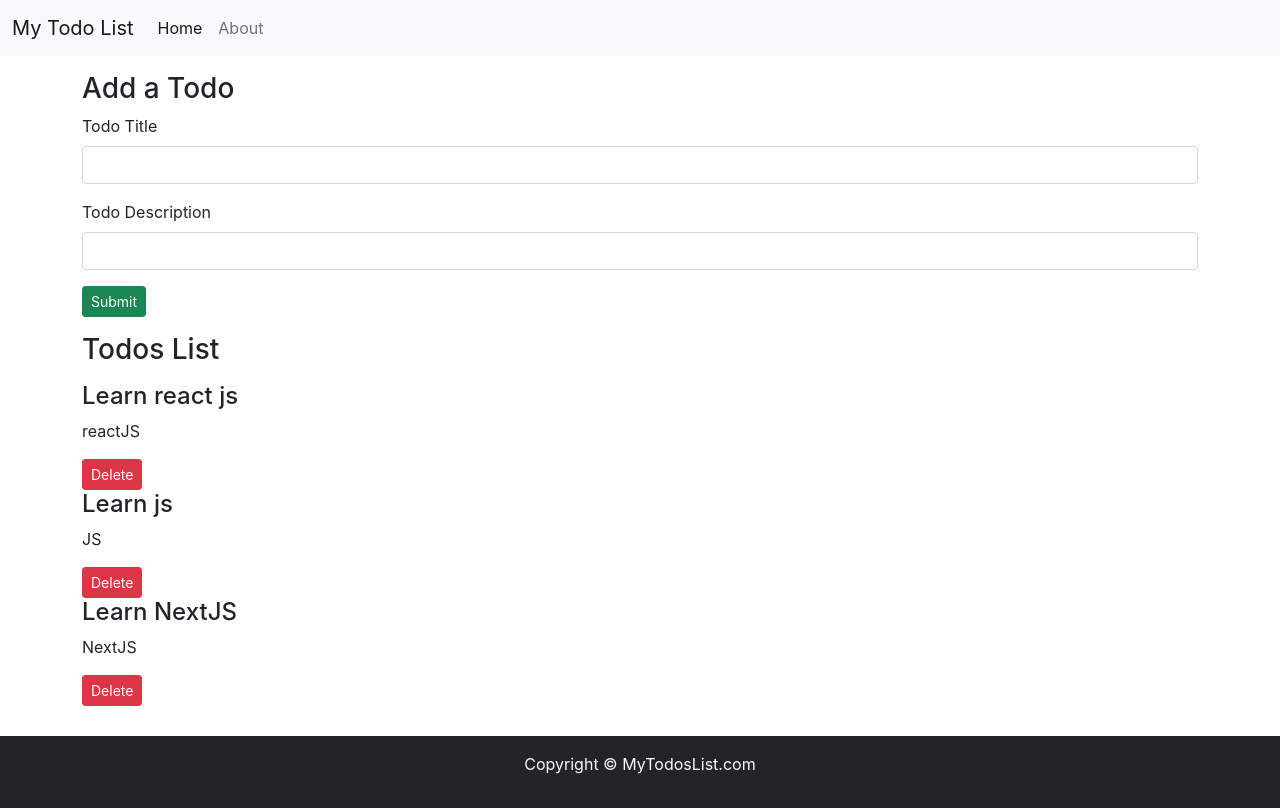
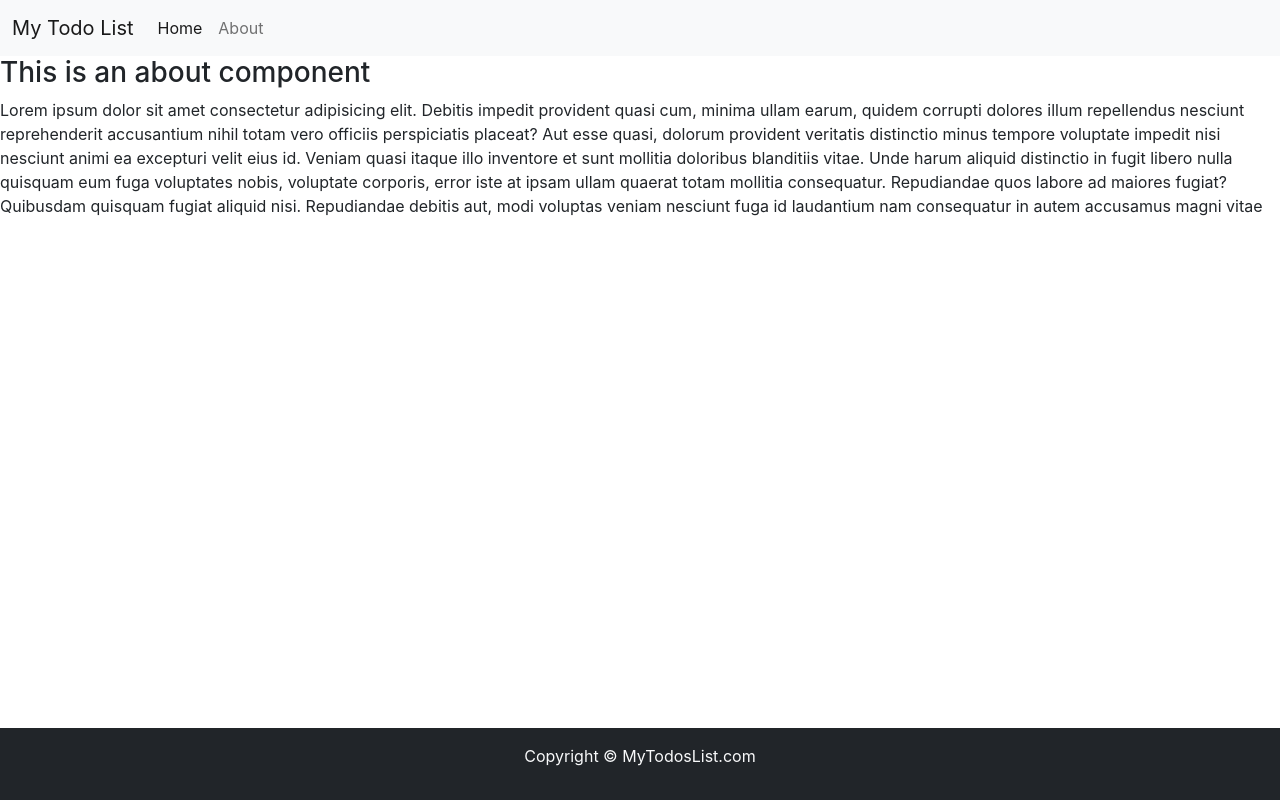
Before and after one commit to ImAvinashSharma/ToDo, a React (Create React App) app: page /about in a window 1280 px wide. Built offline with nearby package versions, Linux system fonts and the light colour scheme.

Commit message:
react router added to the pages

```diff
--- a/package.json
+++ b/package.json
@@ -8,6 +8,7 @@
     "@testing-library/user-event": "^12.1.10",
     "react": "^17.0.2",
     "react-dom": "^17.0.2",
+    "react-router-dom": "^5.2.0",
     "react-scripts": "4.0.3",
     "web-vitals": "^1.0.1"
   },
--- a/src/App.js
+++ b/src/App.js
@@ -3,45 +3,69 @@ import Header from "./MyComponents/Header";
 import { Todos } from "./MyComponents/Todos";
 import { Footer } from "./MyComponents/Footer";
 import { AddTodo } from "./MyComponents/AddTodo";
-import React, { useState } from "react";
+import { About } from "./MyComponents/About";
+import React, { useState, useEffect } from "react";
+import { BrowserRouter as Router, Switch, Route } from "react-router-dom";
 
 function App() {
+  let initTodos;
+  if (localStorage.getItem("todos") === null) {
+    initTodos = [];
+  } else {
+    initTodos = JSON.parse(localStorage.getItem("todos"));
+  }
   const onDelete = todo => {
-    console.log("delete");
     setTodos(
       todos.filter(e => {
         return e !== todo;
       })
     );
+    localStorage.setItem("todos", JSON.stringify(todos));
   };
 
   const addTodo = (title, desc) => {
-    console.log("Im addind to do", title, desc);
+    let sno;
+    if (todos.length == 0) {
+      sno = 1;
+    } else {
+      sno = todos[todos.length - 1].sno + 1;
+    }
+    const myTodo = {
+      sno: sno,
+      title: title,
+      desc: desc
+    };
+    setTodos([...todos, myTodo]);
   };
 
-  const [todos, setTodos] = useState([
-    {
-      sno: 1,
-      title: "Learn react js",
-      desc: "reactJS"
-    },
-    {
-      sno: 2,
-      title: "Learn js",
-      desc: "JS"
-    },
-    {
-      sno: 3,
-      title: "Learn NextJS",
-      desc: "NextJS"
-    }
-  ]);
+  const [todos, setTodos] = useState(initTodos);
+  useEffect(() => {
+    localStorage.setItem("todos", JSON.stringify(todos));
+  }, [todos]);
+
   return (
     <>
-      <Header title="My Todo List" searchBar={false} />
-      <AddTodo addTodo={addTodo} />
-      <Todos todo={todos} onDelete={onDelete} />
-      <Footer />
+      <Router>
+        <Header title="My Todo List" searchBar={false} />
+        <Switch>
+          <Route
+            exact
+            path="/"
+            render={() => {
+              return (
+                <>
+                  <AddTodo addTodo={addTodo} />
+                  <Todos todo={todos} onDelete={onDelete} />
+                </>
+              );
+            }}
+          ></Route>
+          <Route exact path="/about">
+            <About />
+          </Route>
+        </Switch>
+        <Footer />
+      </Router>
     </>
   );
 }
--- /dev/null
+++ b/src/MyComponents/About.js
@@ -0,0 +1,23 @@
+import React from "react";
+
+export const About = () => {
+  return (
+    <div>
+      <h3>This is an about component</h3>
+      <p>
+        Lorem ipsum dolor sit amet consectetur adipisicing elit. Debitis impedit
+        provident quasi cum, minima ullam earum, quidem corrupti dolores illum
+        repellendus nesciunt reprehenderit accusantium nihil totam vero officiis
+        perspiciatis placeat? Aut esse quasi, dolorum provident veritatis
+        distinctio minus tempore voluptate impedit nisi nesciunt animi ea
+        excepturi velit eius id. Veniam quasi itaque illo inventore et sunt
+        mollitia doloribus blanditiis vitae. Unde harum aliquid distinctio in
+        fugit libero nulla quisquam eum fuga voluptates nobis, voluptate
+        corporis, error iste at ipsam ullam quaerat totam mollitia consequatur.
+        Repudiandae quos labore ad maiores fugiat? Quibusdam quisquam fugiat
+        aliquid nisi. Repudiandae debitis aut, modi voluptas veniam nesciunt
+        fuga id laudantium nam consequatur in autem accusamus magni vitae
+      </p>
+    </div>
+  );
+};
--- a/src/MyComponents/AddTodo.js
+++ b/src/MyComponents/AddTodo.js
@@ -8,8 +8,11 @@ export const AddTodo = ({ addTodo }) => {
     e.preventDefault();
     if (!title || !desc) {
       alert("Title or Desc cannot be null");
+    } else {
+      addTodo(title, desc);
+      setTitle("");
+      setDesc("");
     }
-    addTodo(title, desc);
   };
   return (
     <div className="container my-3">
--- a/src/MyComponents/Footer.js
+++ b/src/MyComponents/Footer.js
@@ -1,16 +1,15 @@
-import React from 'react'
+import React from "react";
 
 export const Footer = () => {
-    let footerStyle = {
-        position: "absolute",
-        top: "91.9999vh",
-        width: "100%"
-    }
-    return (
-        <footer className="bg-dark text-light py-3" style={footerStyle} >
-            <p className="text-center">
-                Copyright &copy; MyTodosList.com
-            </p>
-        </footer>
-    )
-}
+  const myStyle = {
+    position: "fixed",
+    left: "0",
+    bottom: "0",
+    width: "100%"
+  };
+  return (
+    <footer className="bg-dark text-light mt-4 py-3" style={myStyle}>
+      <p className="text-center">Copyright &copy; MyTodosList.com</p>
+    </footer>
+  );
+};
--- a/src/MyComponents/Header.js
+++ b/src/MyComponents/Header.js
@@ -1,34 +1,61 @@
-import React from 'react'
+import React from "react";
+import { Link } from "react-router-dom";
+
 export default function Header(props) {
   return (
     <div>
       <nav className="navbar navbar-expand-lg navbar-light bg-light">
         <div className="container-fluid">
-    <a className="navbar-brand" href="/">{props.title}</a>
-    <button className="navbar-toggler" type="button" data-bs-toggle="collapse" data-bs-target="#navbarSupportedContent" aria-controls="navbarSupportedContent" aria-expanded="false" aria-label="Toggle navigation">
+          <Link className="navbar-brand" to="/">
+            {props.title}
+          </Link>
+          <button
+            className="navbar-toggler"
+            type="button"
+            data-bs-toggle="collapse"
+            data-bs-target="#navbarSupportedContent"
+            aria-controls="navbarSupportedContent"
+            aria-expanded="false"
+            aria-label="Toggle navigation"
+          >
             <span className="navbar-toggler-icon"></span>
           </button>
           <div className="collapse navbar-collapse" id="navbarSupportedContent">
             <ul className="navbar-nav me-auto mb-2 mb-lg-0">
               <li className="nav-item">
-          <a className="nav-link active" aria-current="page">Home</a>
+                <Link className="nav-link active" aria-current="page" to="/">
+                  Home
+                </Link>
               </li>
               <li className="nav-item">
-          <a className="nav-link" href="#">About</a>
+                <Link className="nav-link" to="/about">
+                  About
+                </Link>
               </li>
             </ul>
-      {props.searchBar?<form className="d-flex">
-        <input className="form-control me-2" type="search" placeholder="Search" aria-label="Search" />
-        <button classNameName="btn btn-outline-success" type="submit">Search</button>
-      </form>:""}
+            {props.searchBar ? (
+              <form className="d-flex">
+                <input
+                  className="form-control me-2"
+                  type="search"
+                  placeholder="Search"
+                  aria-label="Search"
+                />
+                <button classNameName="btn btn-outline-success" type="submit">
+                  Search
+                </button>
+              </form>
+            ) : (
+              ""
+            )}
           </div>
         </div>
       </nav>
     </div>
-    )
+  );
 }
 
 Header.defaultProps = {
   title: "Avinash Sharma",
   searchBar: true
-}
+};
--- a/src/MyComponents/Todos.js
+++ b/src/MyComponents/Todos.js
@@ -2,7 +2,7 @@ import React from "react";
 import { TodoItem } from "./TodoItem";
 export const Todos = props => {
   return (
-    <div className="container">
+    <div className="container my-3">
       <h3 className="my-3">Todos List</h3>
       {props.todo.length === 0
         ? "No Todos to display"
```
Also changed, not shown: 1 other file (tests, documents, lock files or other folders). Lines whose indentation alone changed are shown as unchanged.
